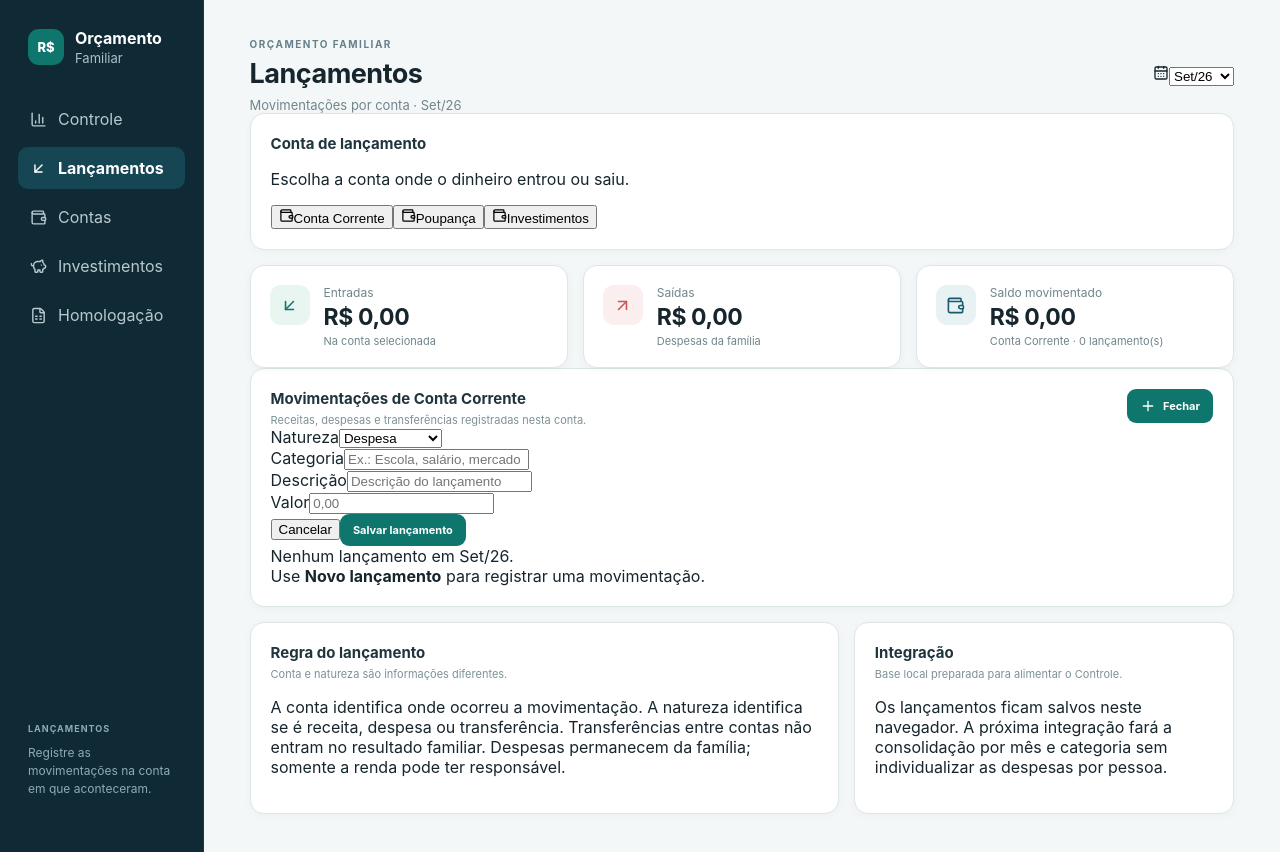
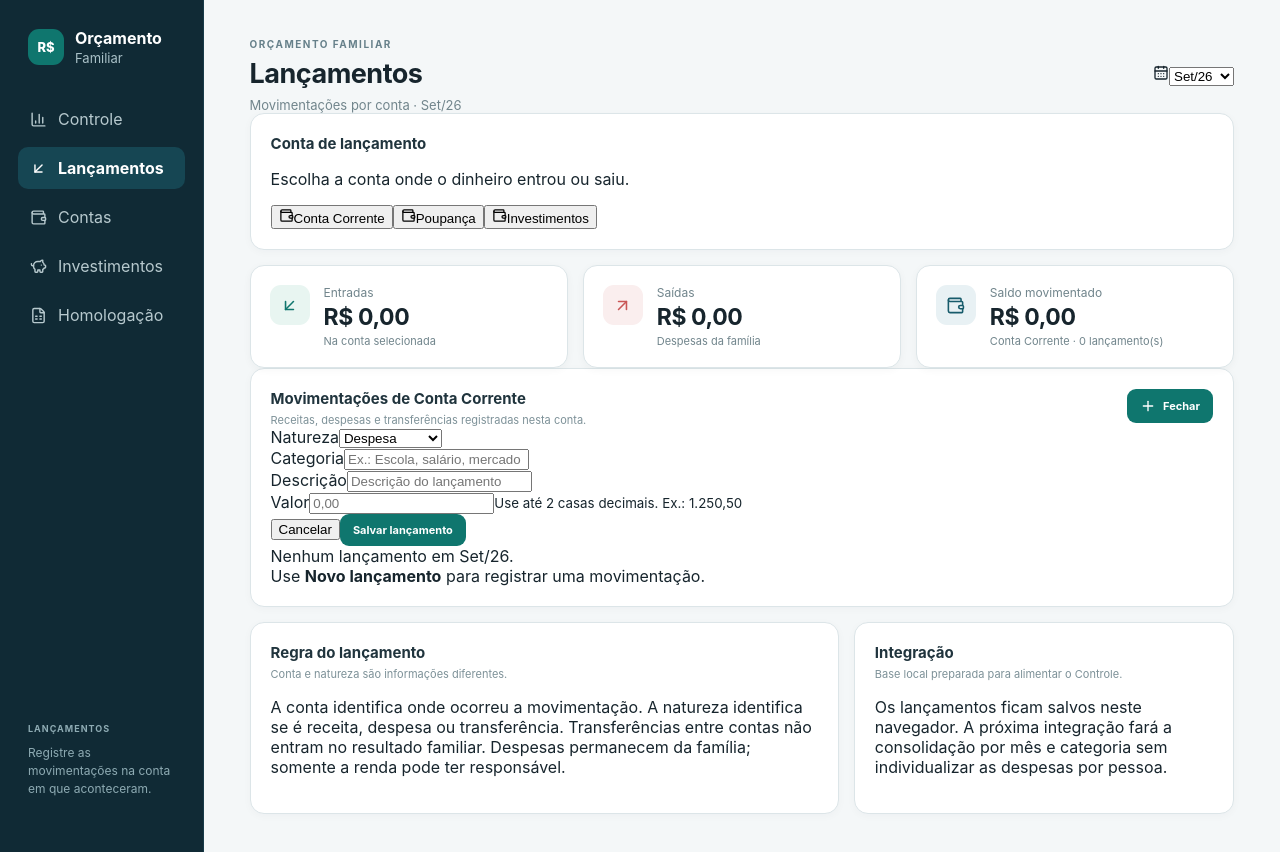
Before and after one commit to cardoso4009-byte/Or-amento-Familiar, a Next.js app: page /lancamentos in a window 1280 px wide. Both pictures are taken after a click on the button "Novo lançamento". Built offline with nearby package versions, Linux system fonts and the light colour scheme.

Commit message:
Configura valores dos lançamentos com duas casas decimais

```diff
--- a/app/lancamentos/page.tsx
+++ b/app/lancamentos/page.tsx
@@ -13,6 +13,27 @@ type Lancamento={id:string;mes:string;conta:string;natureza:Natureza;categoria:s
 
 const moeda=(v:number)=>v.toLocaleString('pt-BR',{style:'currency',currency:'BRL',minimumFractionDigits:2,maximumFractionDigits:2})
 const STORAGE='orcamento-familiar-lancamentos-2026'
+
+function normalizarValor(raw:string){
+  let texto=raw.replace(/[^0-9,.-]/g,'')
+  if(texto.includes(',')){
+    texto=texto.replace(/\./g,'')
+    const partes=texto.split(',')
+    texto=`${partes.shift()||''},${partes.join('').slice(0,2)}`
+  }else if((texto.match(/\./g)||[]).length>1){
+    const partes=texto.split('.')
+    texto=`${partes.slice(0,-1).join('')}.${partes.at(-1)?.slice(0,2)||''}`
+  }else if(texto.includes('.')){
+    const [inteiro,decimais='']=texto.split('.')
+    texto=`${inteiro}.${decimais.slice(0,2)}`
+  }
+  return texto
+}
+function converterValor(raw:string){
+  const texto=raw.replace(/\./g,'').replace(',','.')
+  const n=Number(texto)
+  return Number.isFinite(n)?Math.round(n*100)/100:0
+}
 
 export default function LancamentosPage(){
   const [mes,setMes]=useState<(typeof MESES_2026)[number]>('Set/26')
@@ -33,7 +54,7 @@ export default function LancamentosPage(){
 
   function salvar(e:FormEvent){
     e.preventDefault()
-    const n=Number(valor.replace(/\./g,'').replace(',','.'))
+    const n=converterValor(valor)
     if(!descricao.trim()||!Number.isFinite(n)||n<=0||(natureza==='Transferência'&&!contaDestino))return
     const novo:Lancamento={id:crypto.randomUUID(),mes,conta,natureza,categoria:categoria.trim()||'Sem categoria',descricao:descricao.trim(),valor:n,responsavel:natureza==='Receita'?responsavel:'',contaDestino:natureza==='Transferência'?contaDestino:''}
     const atual=[...lancamentos,novo]
@@ -50,7 +71,7 @@ export default function LancamentosPage(){
 <section className="cards controlCards"><article><div className="cardIcon income"><ArrowDownLeft size={19}/></div><div><span>Entradas</span><strong>{moeda(entradas)}</strong><small>Na conta selecionada</small></div></article><article><div className="cardIcon expense"><ArrowUpRight size={19}/></div><div><span>Saídas</span><strong>{moeda(saidas)}</strong><small>Despesas da família</small></div></article><article><div className="cardIcon balance"><Wallet size={19}/></div><div><span>Saldo movimentado</span><strong>{moeda(saldo)}</strong><small>{conta} · {doMes.length} lançamento(s)</small></div></article></section>
 
 <section className="panel"><div className="panelHead"><div><h2>Movimentações de {conta}</h2><p>Receitas, despesas e transferências registradas nesta conta.</p></div><button className="primary" onClick={()=>setAberto(v=>!v)}><Plus size={16}/>{aberto?'Fechar':'Novo lançamento'}</button></div>
-{aberto&&<form onSubmit={salvar} className="launchForm"><div><label>Natureza</label><select value={natureza} onChange={e=>setNatureza(e.target.value as Natureza)}><option>Despesa</option><option>Receita</option><option>Transferência</option></select></div><div><label>Categoria</label><input value={categoria} onChange={e=>setCategoria(e.target.value)} placeholder="Ex.: Escola, salário, mercado"/></div><div><label>Descrição</label><input value={descricao} onChange={e=>setDescricao(e.target.value)} placeholder="Descrição do lançamento" required/></div><div><label>Valor</label><input value={valor} onChange={e=>setValor(e.target.value)} placeholder="0,00" inputMode="decimal" required/></div>{natureza==='Receita'&&<div><label>Responsável pela renda</label><select value={responsavel} onChange={e=>setResponsavel(e.target.value as Responsavel)}><option value="">Selecionar</option><option>Léo</option><option>Nat</option></select></div>}{natureza==='Transferência'&&<div><label>Conta destino</label><select value={contaDestino} onChange={e=>setContaDestino(e.target.value)} required><option value="">Selecionar</option>{contas.filter(c=>c!==conta).map(c=><option key={c}>{c}</option>)}</select></div>}<div className="formActions"><button type="button" onClick={()=>setAberto(false)}>Cancelar</button><button type="submit" className="primary">Salvar lançamento</button></div></form>}
+{aberto&&<form onSubmit={salvar} className="launchForm"><div><label>Natureza</label><select value={natureza} onChange={e=>setNatureza(e.target.value as Natureza)}><option>Despesa</option><option>Receita</option><option>Transferência</option></select></div><div><label>Categoria</label><input value={categoria} onChange={e=>setCategoria(e.target.value)} placeholder="Ex.: Escola, salário, mercado"/></div><div><label>Descrição</label><input value={descricao} onChange={e=>setDescricao(e.target.value)} placeholder="Descrição do lançamento" required/></div><div><label>Valor</label><input value={valor} onChange={e=>setValor(normalizarValor(e.target.value))} placeholder="0,00" inputMode="decimal" maxLength={18} required/><small className="formHint">Use até 2 casas decimais. Ex.: 1.250,50</small></div>{natureza==='Receita'&&<div><label>Responsável pela renda</label><select value={responsavel} onChange={e=>setResponsavel(e.target.value as Responsavel)}><option value="">Selecionar</option><option>Léo</option><option>Nat</option></select></div>}{natureza==='Transferência'&&<div><label>Conta destino</label><select value={contaDestino} onChange={e=>setContaDestino(e.target.value)} required><option value="">Selecionar</option>{contas.filter(c=>c!==conta).map(c=><option key={c}>{c}</option>)}</select></div>}<div className="formActions"><button type="button" onClick={()=>setAberto(false)}>Cancelar</button><button type="submit" className="primary">Salvar lançamento</button></div></form>}
 {doMes.length===0?<div className="empty">Nenhum lançamento em {mes}.<br/>Use <strong>Novo lançamento</strong> para registrar uma movimentação.</div>:<div className="launchList">{doMes.map(l=><div className="launchRow" key={l.id}><div className="launchNature">{l.natureza==='Receita'?<ArrowDownLeft size={15}/>:l.natureza==='Despesa'?<ArrowUpRight size={15}/>:<ArrowLeftRight size={15}/>}</div><div><strong>{l.descricao}</strong><small>{l.categoria}{l.responsavel?` · ${l.responsavel}`:''}{l.natureza==='Transferência'?` · → ${l.contaDestino}`:''}</small></div><b className={l.natureza==='Receita'?'positive':''}>{l.natureza==='Despesa'?'− ':l.natureza==='Receita'?'+ ':''}{moeda(l.valor)}</b><button className="iconButton" title="Excluir" onClick={()=>excluir(l.id)}><Trash2 size={15}/></button></div>)}</div>}</section>
 
 <section className="grid moduleBottom"><article className="panel"><div className="panelHead"><div><h2>Regra do lançamento</h2><p>Conta e natureza são informações diferentes.</p></div></div><p className="moduleNote">A conta identifica onde ocorreu a movimentação. A natureza identifica se é receita, despesa ou transferência. Transferências entre contas não entram no resultado familiar. Despesas permanecem da família; somente a renda pode ter responsável.</p></article><article className="panel"><div className="panelHead"><div><h2>Integração</h2><p>Base local preparada para alimentar o Controle.</p></div></div><p className="moduleNote">Os lançamentos ficam salvos neste navegador. A próxima integração fará a consolidação por mês e categoria sem individualizar as despesas por pessoa.</p></article></section></main></div>
```
